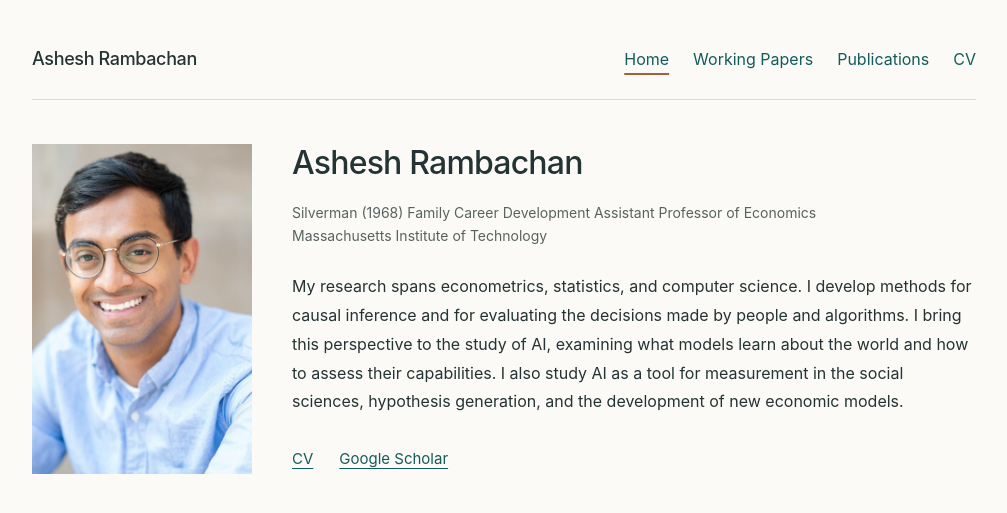
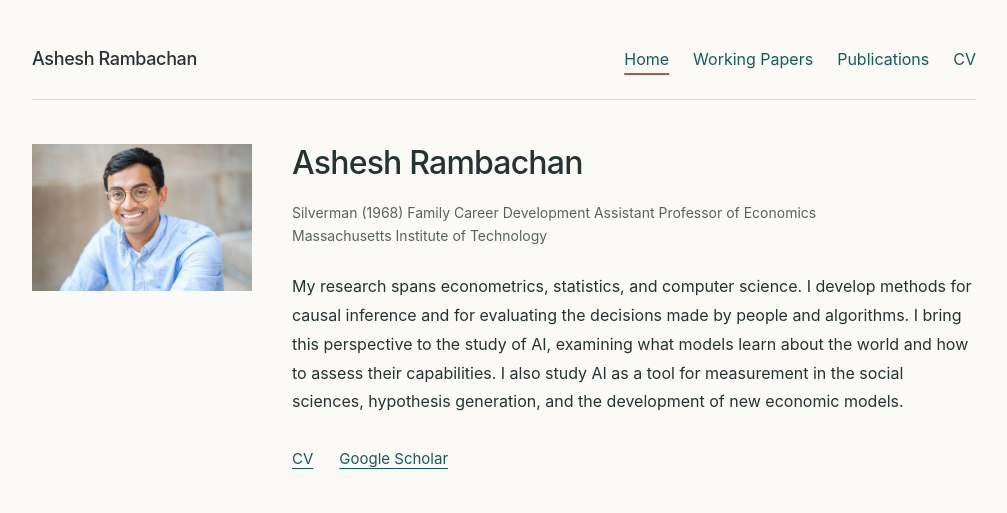
Before and after one commit to asheshrambachan/asheshrambachan.github.io, a Jekyll site: the page index.html, which Jekyll copies as it is, in a window 1280 px wide. Shown: the top 513 px of the page, without its empty margins (136-1143 px from the left). Built offline with Jekyll 4.4.1, drawn with Linux system fonts in a browser that asks for light colours.

Commit message:
Display the full headshot without cropping

```diff
--- a/assets/css/site.css
+++ b/assets/css/site.css
@@ -33,7 +33,7 @@ h2 { margin: 0 0 26px; font-size: 23px; line-height: 1.3; letter-spacing: -.015e
 h3, .paper h2 { margin: 0 0 6px; font-size: 18px; line-height: 1.5; letter-spacing: normal; }
 p { margin: 0 0 20px; }
 .home-layout { display: grid; grid-template-columns: 220px minmax(0, 1fr); gap: 40px; }
-.portrait { display: block; width: 100%; height: auto; aspect-ratio: 2 / 3; object-fit: cover; object-position: 50% 50%; }
+.portrait { display: block; width: 100%; height: auto; align-self: start; }
 .introduction h1 { margin-bottom: 18px; }
 .affiliation { color: var(--muted); font-size: 14px; line-height: 1.7; margin-bottom: 24px; max-width: 530px; }
 .research-description { font-size: 16px; line-height: 1.8; }
```
